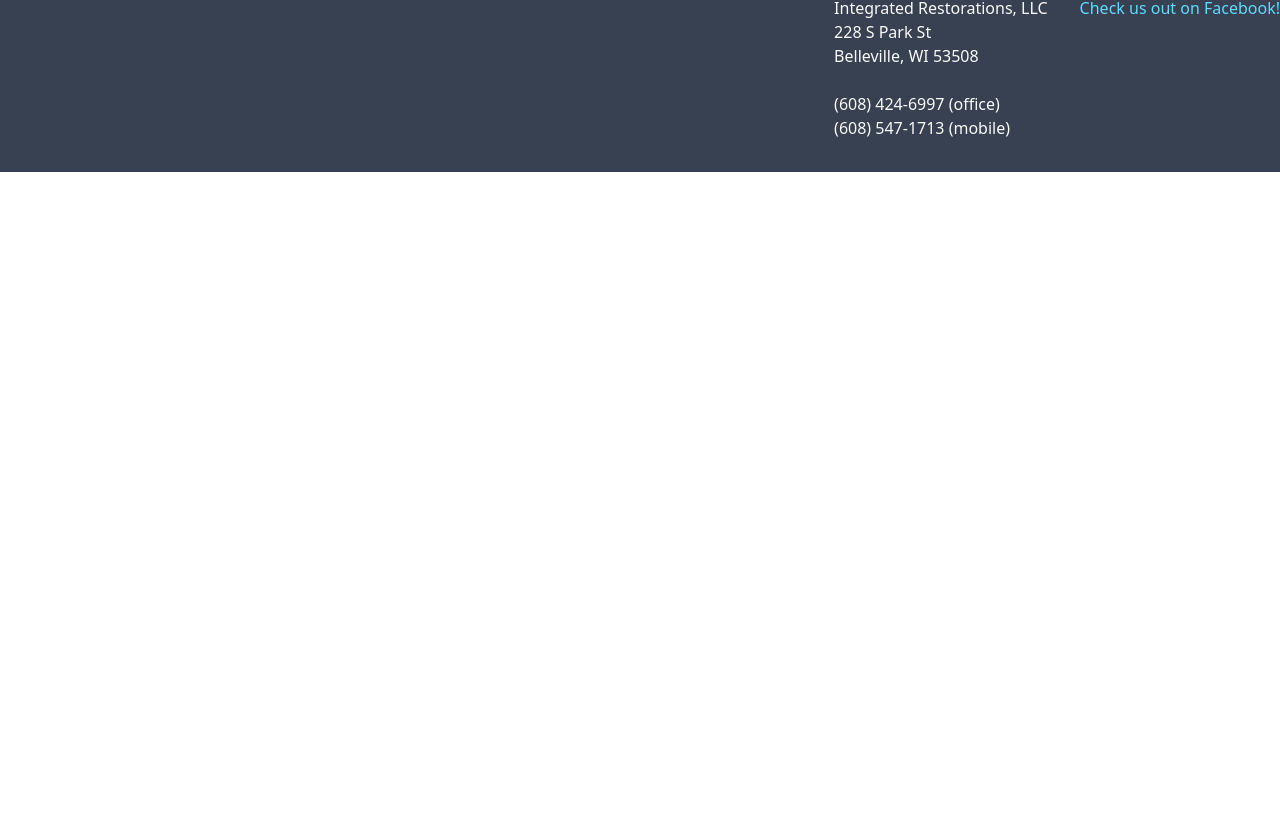
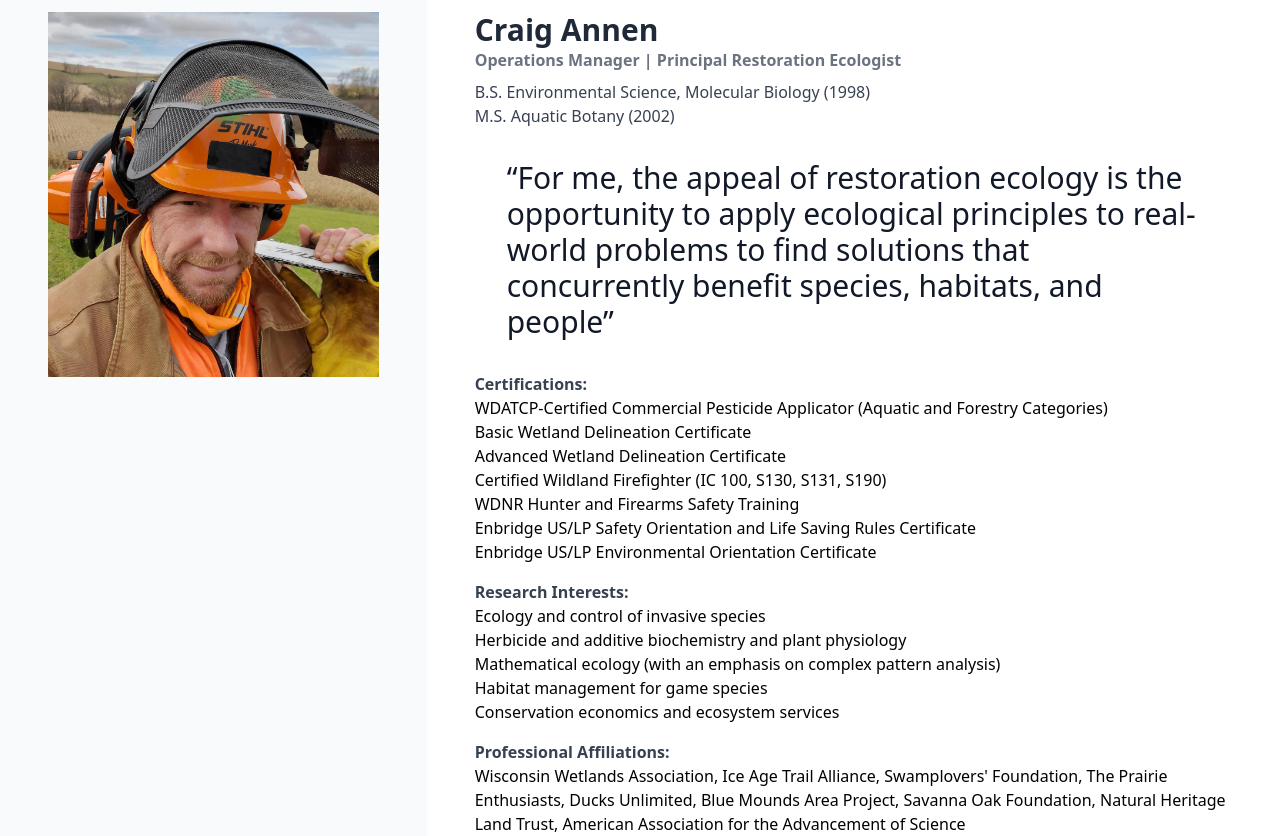
Before and after one commit to mostlyclicks/ir-wi-2022, a React (Create React App) app: page / in a window 1280 px wide. Shown: the part 1424-2260 px from the top of the page. Before the commit the page ends 1596 px from the top, so only its background shows below. Built offline with nearby package versions, Linux system fonts and the light colour scheme.

Commit message:
add/style Craig Annen section

```diff
--- a/src/App.js
+++ b/src/App.js
@@ -2,6 +2,7 @@
 import './App.css';
 import Header from './components/Header'
 import About from './components/About'
+import Owner from './components/Owner'
 import Footer from './components/Footer'
 
 function App() {
@@ -12,6 +13,7 @@
 
       <main>
         <About />
+        <Owner />
 
       </main>
 
--- a/src/components/Owner.js
+++ b/src/components/Owner.js
@@ -1,14 +1,41 @@
 import React from 'react'
-import CraigImg from '../images/craig-annen.jpg'
+import CraigImg from '../images/craig-annen_flip.jpg'
 
 const Owner = () => {
   return (
-    <section className="flex sm:flex-row">
-      <div className="">
+    <section className="flex flex-col md:flex-row content-center">
+      <div className="md:w-4/12 bg-gray-50 p-12 ">
         <img src={CraigImg} alt="Craig Annen" />
       </div>
-      <div>
+      <div className="md:w-8/12 p-12 text-left">
+        <h2 className="text-3xl font-bold text-gray-800">Craig Annen</h2>
+        <h3 className="font-bold text-gray-500">Operations Manager | Principal Restoration Ecologist</h3>
+<p className="mt-2 text-gray-700">B.S. Environmental Science, Molecular Biology (1998)<br />
+M.S. Aquatic Botany (2002)</p>
 
+<quote className="text-3xl block m-8 text-gray-900 ">“For me, the appeal of restoration ecology is the opportunity to apply ecological principles to real-world problems to find solutions that concurrently benefit species, habitats, and people”</quote>
+
+<h3 className="text-gray-700 font-bold">Certifications:</h3>
+<p className="mb-4">
+WDATCP-Certified Commercial Pesticide Applicator (Aquatic and Forestry Categories)<br />
+Basic Wetland Delineation Certificate<br />
+Advanced Wetland Delineation Certificate<br />
+Certified Wildland Firefighter (IC 100, S130, S131, S190)<br />
+WDNR Hunter and Firearms Safety Training <br />
+Enbridge US/LP Safety Orientation and Life Saving Rules Certificate<br />
+Enbridge US/LP Environmental Orientation Certificate</p>
+
+<p className="mb-4">
+<h3 className="text-gray-700 font-bold">Research Interests:</h3>
+Ecology and control of invasive species<br />
+Herbicide and additive biochemistry and plant physiology<br />
+Mathematical ecology (with an emphasis on complex pattern analysis)<br />
+Habitat management for game species<br />
+Conservation economics and ecosystem services</p>
+
+<p className="mb-4">
+<h3 className="text-gray-700 font-bold">Professional Affiliations:</h3>
+Wisconsin Wetlands Association, Ice Age Trail Alliance, Swamplovers' Foundation, The Prairie Enthusiasts, Ducks Unlimited, Blue Mounds Area Project, Savanna Oak Foundation, Natural Heritage Land Trust, American Association for the Advancement of Science</p>
       </div>
 
 
```
Also changed, not shown: src/images/craig-annen_flip.jpg (added).
